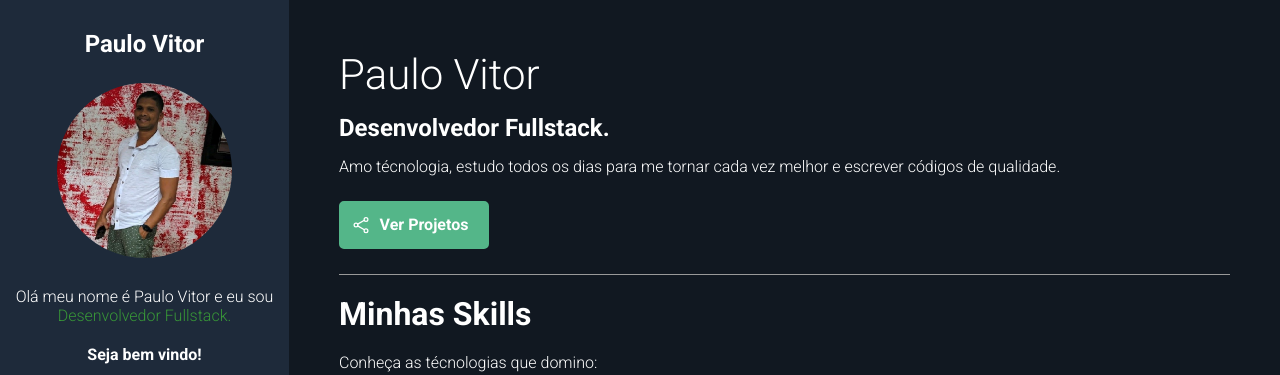
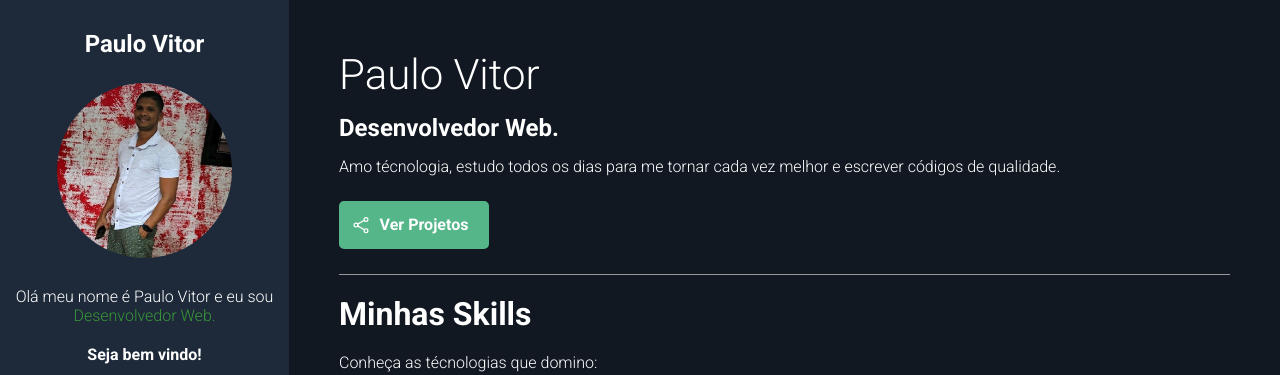
Before and after one commit to paulovitorsr/paulovitorsr.github.io, a plain HTML site: page index.html in a window 1280 px wide. Shown: the top 375 px of the page. Drawn offline with nearby package versions, Linux system fonts and the light colour scheme.

Commit message:
Update index.html

```diff
--- a/index.html
+++ b/index.html
@@ -20,7 +20,7 @@
         <aside id="bio-container">
             <h2>Paulo Vitor</h2>
             <img src="img/PVRosario.jpg" id="bio-img" alt="Paulo Vitor">
-            <p>Olá meu nome é Paulo Vitor e eu sou <span style="color: rgb(56, 150, 56);">Desenvolvedor Fullstack.</span></p>
+            <p>Olá meu nome é Paulo Vitor e eu sou <span style="color: rgb(56, 150, 56);">Desenvolvedor Web.</span></p>
             <p id="welcome-text">Seja bem vindo!</p>
             <ul id="social-container">
                 <li><a href="#" target="_blank"><ion-icon name="logo-facebook"></ion-icon></a></li>
@@ -34,7 +34,7 @@
 
         <section id="about-container">
             <div id="name">Paulo Vitor</div>
-            <p id="title"><span class="hightlight">Desenvolvedor Fullstack.</span></p>
+            <p id="title"><span class="hightlight">Desenvolvedor Web.</span></p>
             <p>Amo técnologia, estudo todos os dias para me tornar cada vez melhor e escrever códigos de qualidade.</p>
             <a href="https://github.com/paulovitorsr?tab=repositories" target="_blank" id="btn-projects"><ion-icon name="share-social-outline"></ion-icon> <span>Ver Projetos</span></a>
             <h2 id="skills-section-title">Minhas Skills</h2>
```
